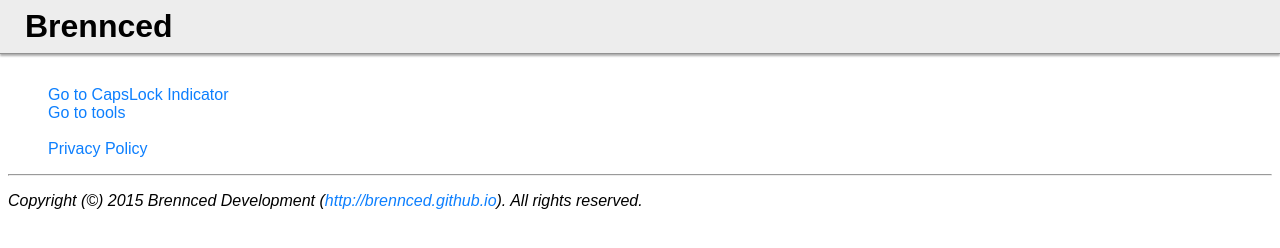
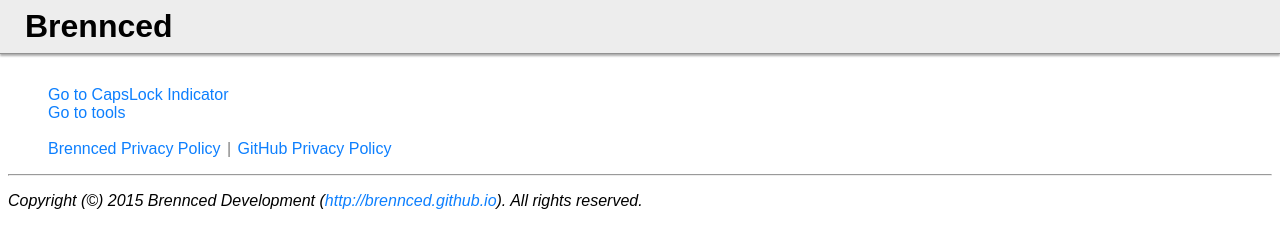
Before and after one commit to brennced/index.html, a plain HTML site: page index.html in a window 1280 px wide. Drawn offline with Linux system fonts and the light colour scheme.

Commit message:
Update index.html

```diff
--- a/index.html
+++ b/index.html
@@ -48,6 +48,11 @@
 			a:hover:after {
 				display: initial;
 			}
+			#separate {
+				color: gray;
+				margin-left: 2px;
+				margin-right: 2px;
+			}
 		</style>
 	</head>
 	<body>
@@ -58,7 +63,9 @@
 			<br />
 			<a href="/tools/">Go to tools</a>
 			<br /><br />
-			<a href="/privacy-policy/">Privacy Policy</a>
+			<a href="/privacy-policy/" target="_blank">Brennced Privacy Policy</a>
+			<span id="separate">|</span>
+			<a href="https://help.github.com/articles/github-privacy-policy/" target="_blank">GitHub Privacy Policy</a>
 		</figure>
 		<hr />
 		<p>
```
